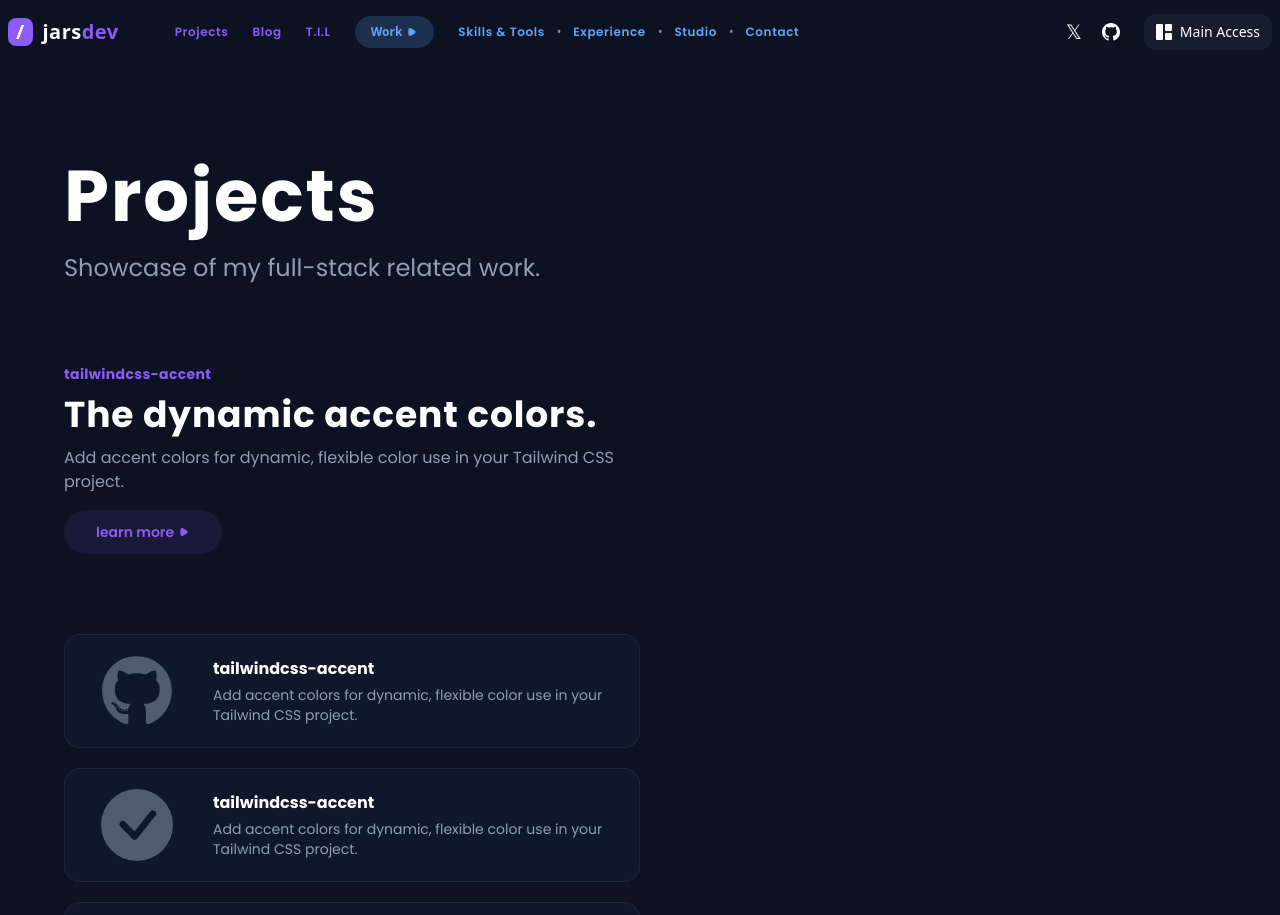
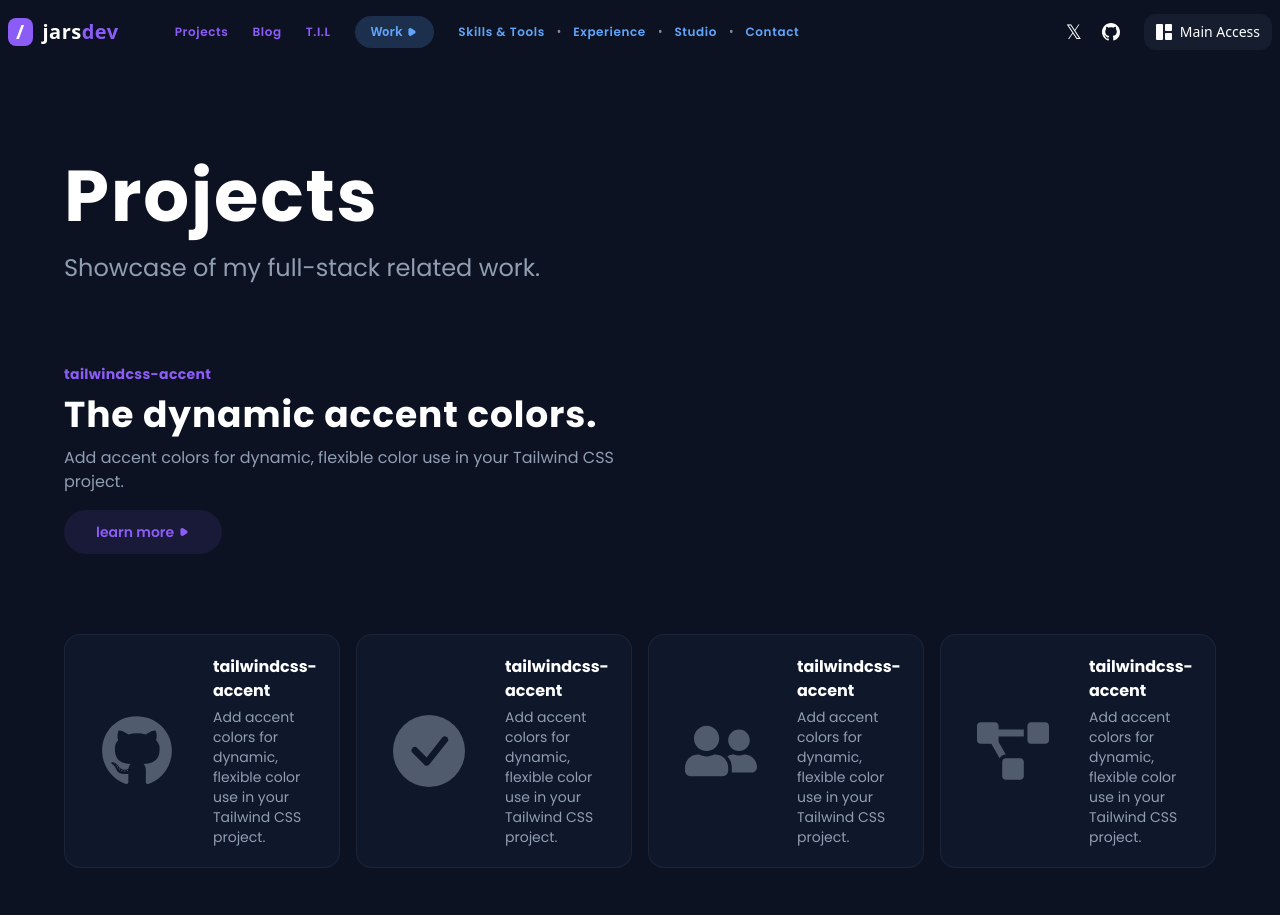
Before and after one commit to ImJars/Development-full-coding, a React (Vite) app: page /projects in a window 1280 px wide. Shown: the top 915 px of the page. Built offline with nearby package versions, Linux system fonts and the light colour scheme.

Commit message:
Update projects.jsx

```diff
--- a/src/projects.jsx
+++ b/src/projects.jsx
@@ -22,7 +22,7 @@ const TitleSection = styled.div`
   .Subtitle-Text {
     font-size: clamp(0.875rem, 0.503rem + 1.4881vw, 1.5rem);
   }
-  .dynamic-text{
+  .dynamic-text {
     font-size: clamp(1.125rem, 0.6539rem + 2.2167vw, 2.25rem);
   }
 `;
@@ -123,9 +123,10 @@ function Projects() {
               </TitleSection>
             </div>
           </ProjectSection>
-          <div>
-            <div>
-              <div className="w-1/2">
+          <ProjectSection>
+            <div className="mb-20 content-wrapped block mx-auto">
+              <TitleSection className="mx-5 sm:mx-0">
+                <div className="w-full grid grid-cols-1 sm:grid-cols-2 xl:grid-cols-4 gap-x-4 gap-y-0">
                   <CardProject
                     icon={<FaGithub />}
                     title="tailwindcss-accent"
@@ -147,9 +148,9 @@ function Projects() {
                     text="Add accent colors for dynamic, flexible color use in your Tailwind CSS project."
                   />
                 </div>
-              <div></div>
+              </TitleSection>
             </div>
-          </div>
+          </ProjectSection>
           <Wraped>
             <Footer />
           </Wraped>
```
Lines whose indentation alone changed are shown as unchanged.
